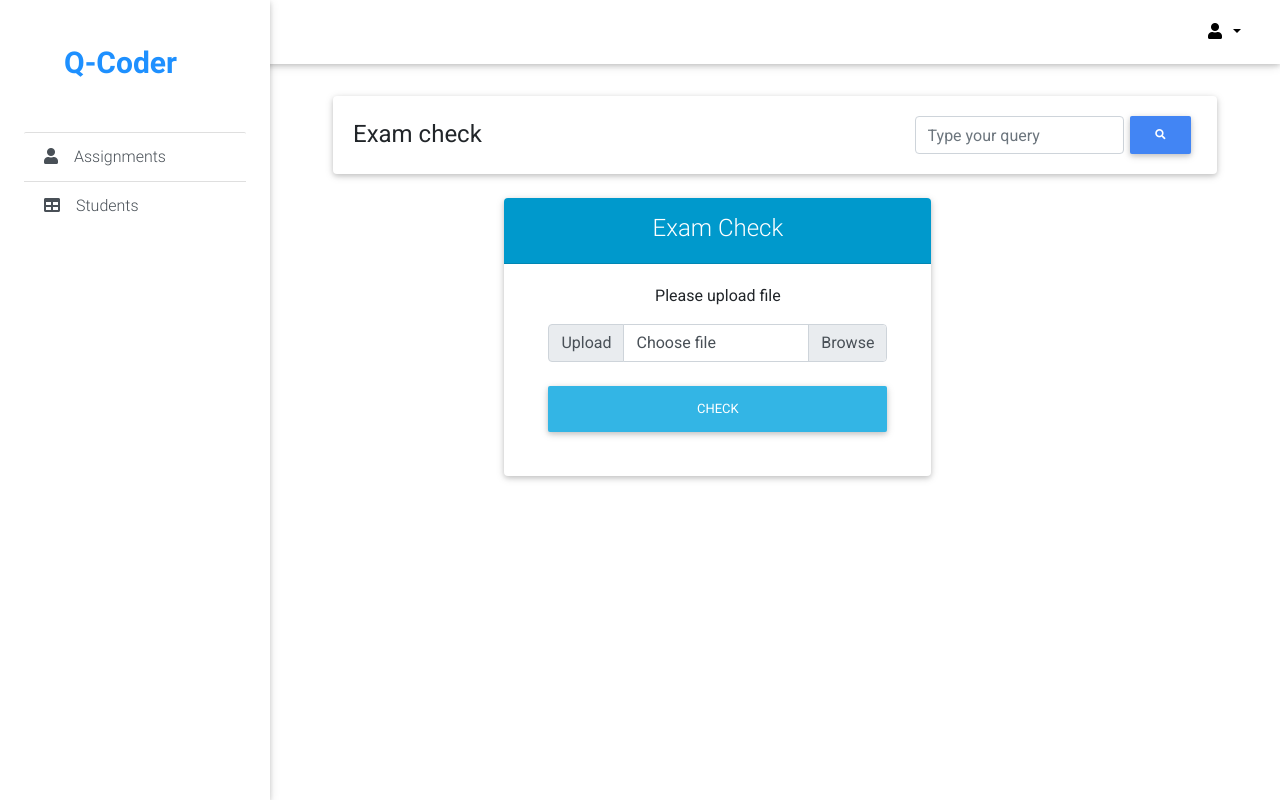
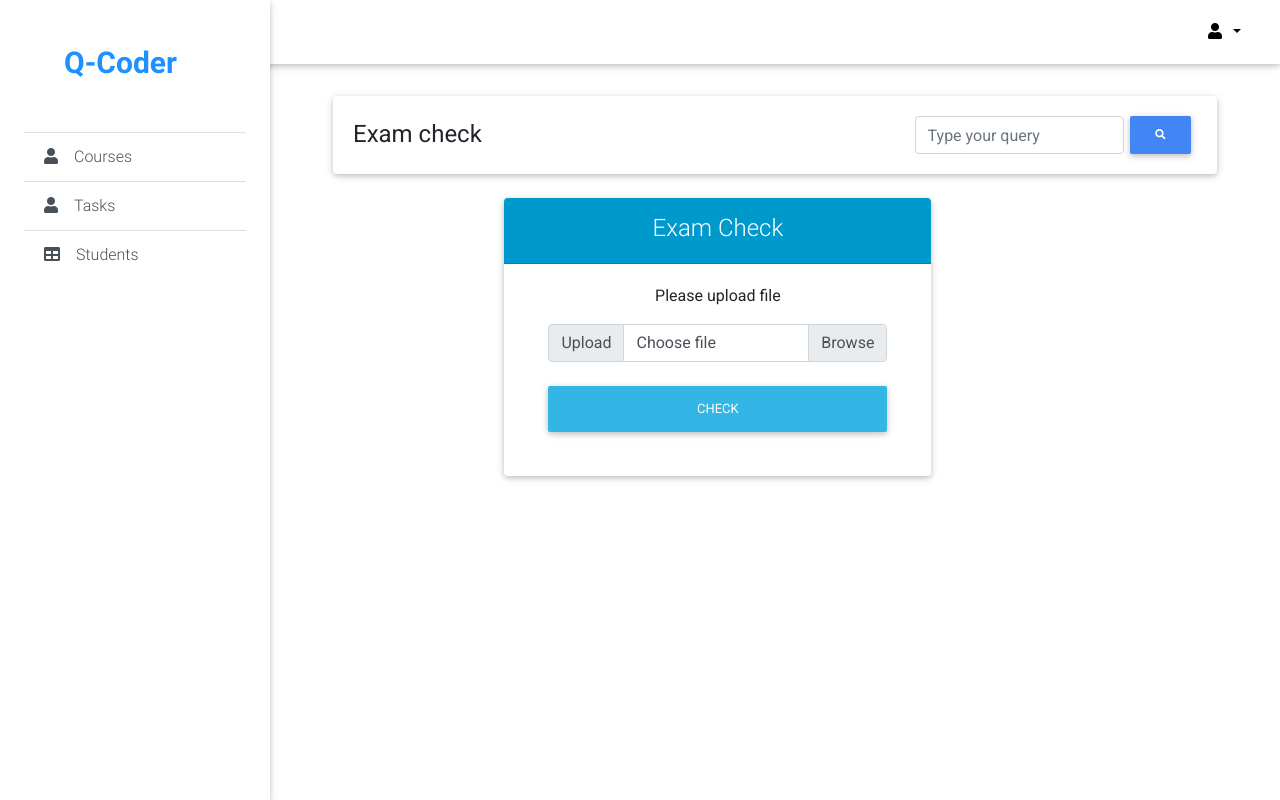
Before and after one commit to madinaturginbayeva/q-coder, a Django app: page /exams in a window 1280 px wide. Run offline with Django 3.2, Linux system fonts and the light colour scheme; a user stored in the database is signed in; some libraries are stand-ins or nearby versions.

Commit message:
course changes

```diff
--- a/qcoder/qmain/templates/qmain/base_in_course.html
+++ b/qcoder/qmain/templates/qmain/base_in_course.html
@@ -75,8 +75,10 @@
       </a>
 
       <div class="list-group list-group-flush">
-        <a href="{% url 'assignments' %}" class="list-group-item list-group-item-action waves-effect">
-          <i class="fas fa-user mr-3"></i>Assignments</a>
+        <a href="{% url 'courses' %}" class="list-group-item list-group-item-action waves-effect">
+          <i class="fas fa-user mr-3"></i>Courses</a>
+        <a href="{% url 'course' course_id%}" class="list-group-item list-group-item-action waves-effect">
+          <i class="fas fa-user mr-3"></i>Tasks</a>
         <a href="{% url 'students' %}" class="list-group-item list-group-item-action waves-effect">
           <i class="fas fa-table mr-3"></i>Students</a>
       </div>
--- a/qcoder/qmain/views.py
+++ b/qcoder/qmain/views.py
@@ -78,7 +78,7 @@ def students(request):
 @login_required
 def course(request, id):
     tasks = Task.objects.filter(course_id=Course.objects.get(id=id))
-    return render(request, 'qmain/course.html', {'title':'Tasks', 'tasks':tasks})
+    return render(request, 'qmain/course.html', {'title':'Tasks', 'tasks':tasks, 'course_id':course_id})
 
 @login_required
 def check_exam(request):
```
